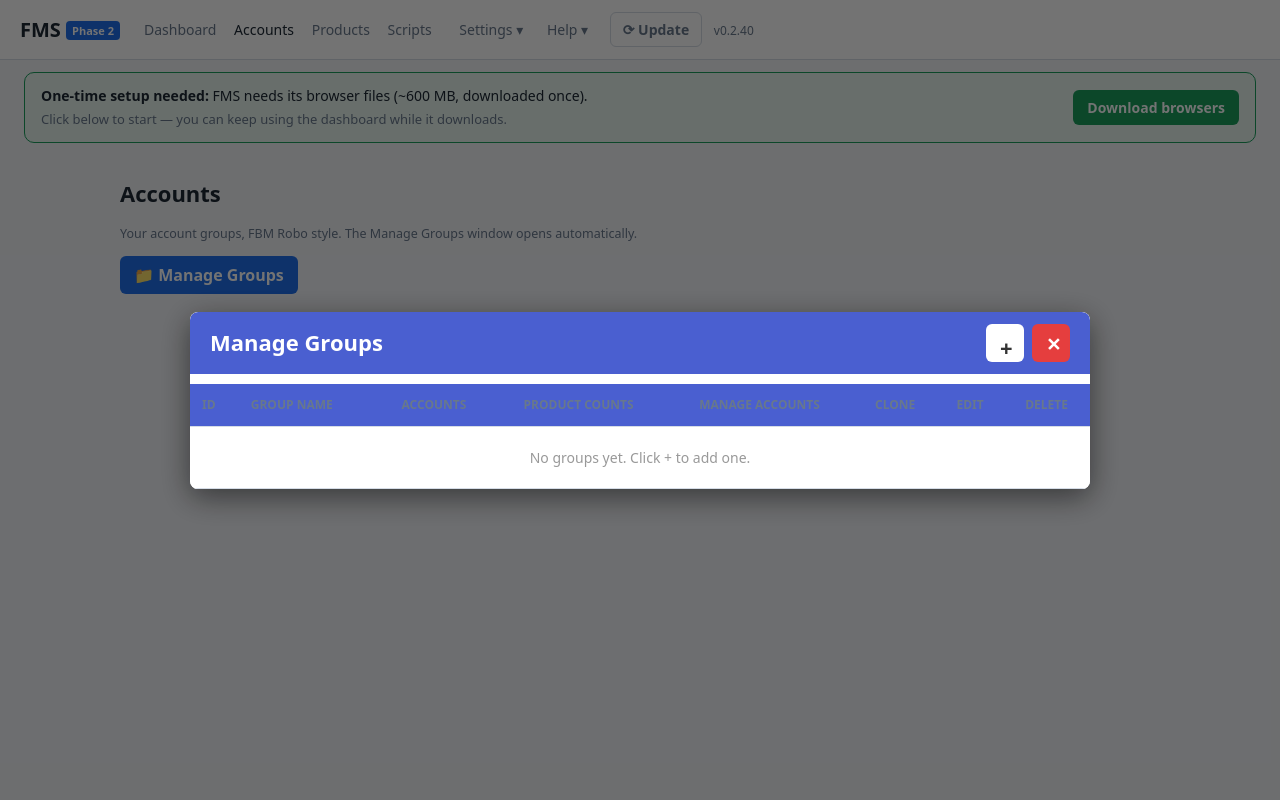
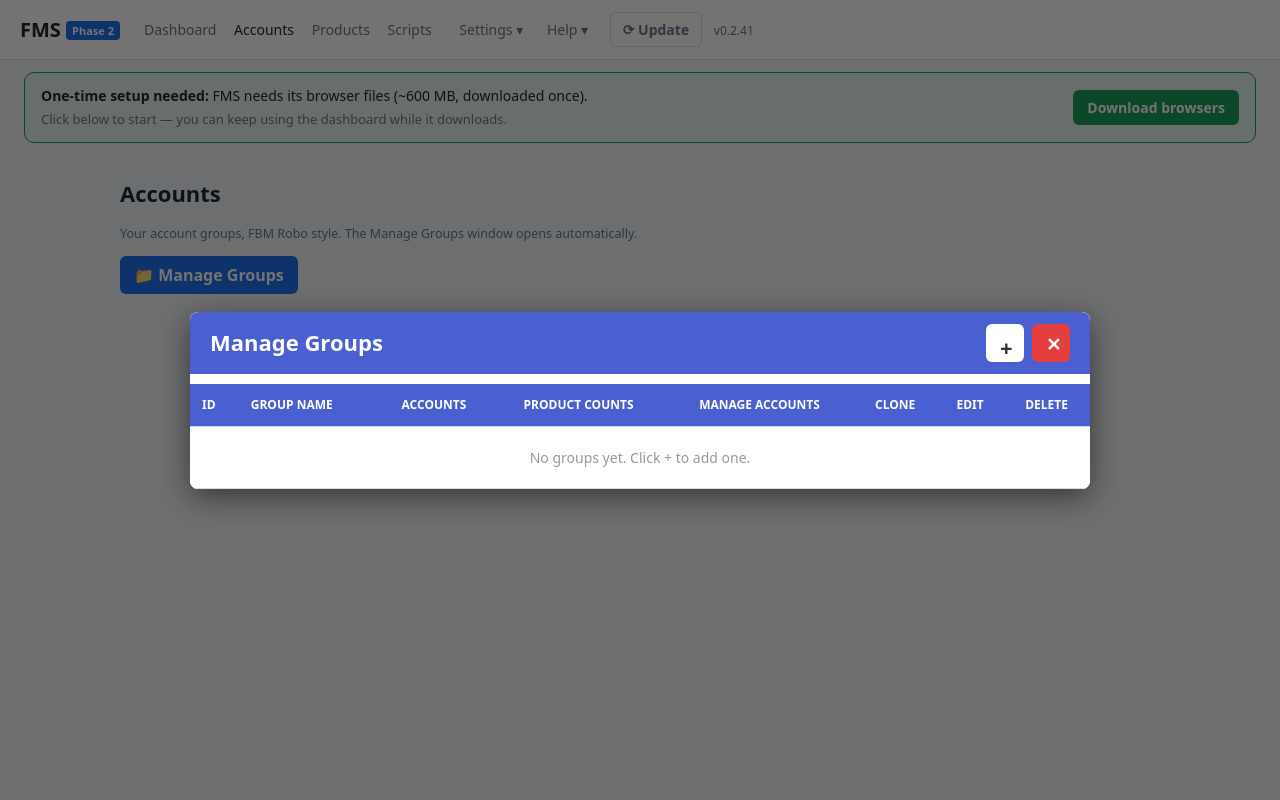
Before and after one commit to jackiejane091-ctrl/fms, a FastAPI app: page /accounts in a window 1280 px wide. Run offline with FastAPI, Linux system fonts and the light colour scheme; data that the repository does not hold is empty.

Commit message:
v0.2.41: Manage Groups header text visible (white on blue)
The global th{color:var(--muted)} rule overrode the thead's inherited
white text, making column headers unreadable on the blue bar. Set
color:#fff directly on each header th. Verified with a real screenshot.

```diff
--- a/fms/__init__.py
+++ b/fms/__init__.py
@@ -1,6 +1,6 @@
 """FMS - personal Facebook Marketplace auto-listing tool."""
 
-__version__ = "0.2.40"
+__version__ = "0.2.41"
 __phase__ = 2
 
 # Frozen (PyInstaller onefile) bootstrap: point Playwright at the local
--- a/fms/templates/accounts.html
+++ b/fms/templates/accounts.html
@@ -18,15 +18,15 @@
       </div>
     </div>
     <table style="width:100%;border-collapse:collapse;background:#fff;color:#333">
-      <thead><tr style="background:#4a5fd0;color:#fff">
-        <th style="padding:12px;text-align:left">Id</th>
-        <th style="padding:12px;text-align:left">Group Name</th>
-        <th style="padding:12px;text-align:center">Accounts</th>
-        <th style="padding:12px;text-align:center">Product Counts</th>
-        <th style="padding:12px;text-align:center">Manage Accounts</th>
-        <th style="padding:12px;text-align:center">Clone</th>
-        <th style="padding:12px;text-align:center">Edit</th>
-        <th style="padding:12px;text-align:center">Delete</th>
+      <thead><tr style="background:#4a5fd0">
+        <th style="padding:12px;text-align:left;color:#fff">Id</th>
+        <th style="padding:12px;text-align:left;color:#fff">Group Name</th>
+        <th style="padding:12px;text-align:center;color:#fff">Accounts</th>
+        <th style="padding:12px;text-align:center;color:#fff">Product Counts</th>
+        <th style="padding:12px;text-align:center;color:#fff">Manage Accounts</th>
+        <th style="padding:12px;text-align:center;color:#fff">Clone</th>
+        <th style="padding:12px;text-align:center;color:#fff">Edit</th>
+        <th style="padding:12px;text-align:center;color:#fff">Delete</th>
       </tr></thead>
       <tbody id="mgBody"></tbody>
     </table>
```
